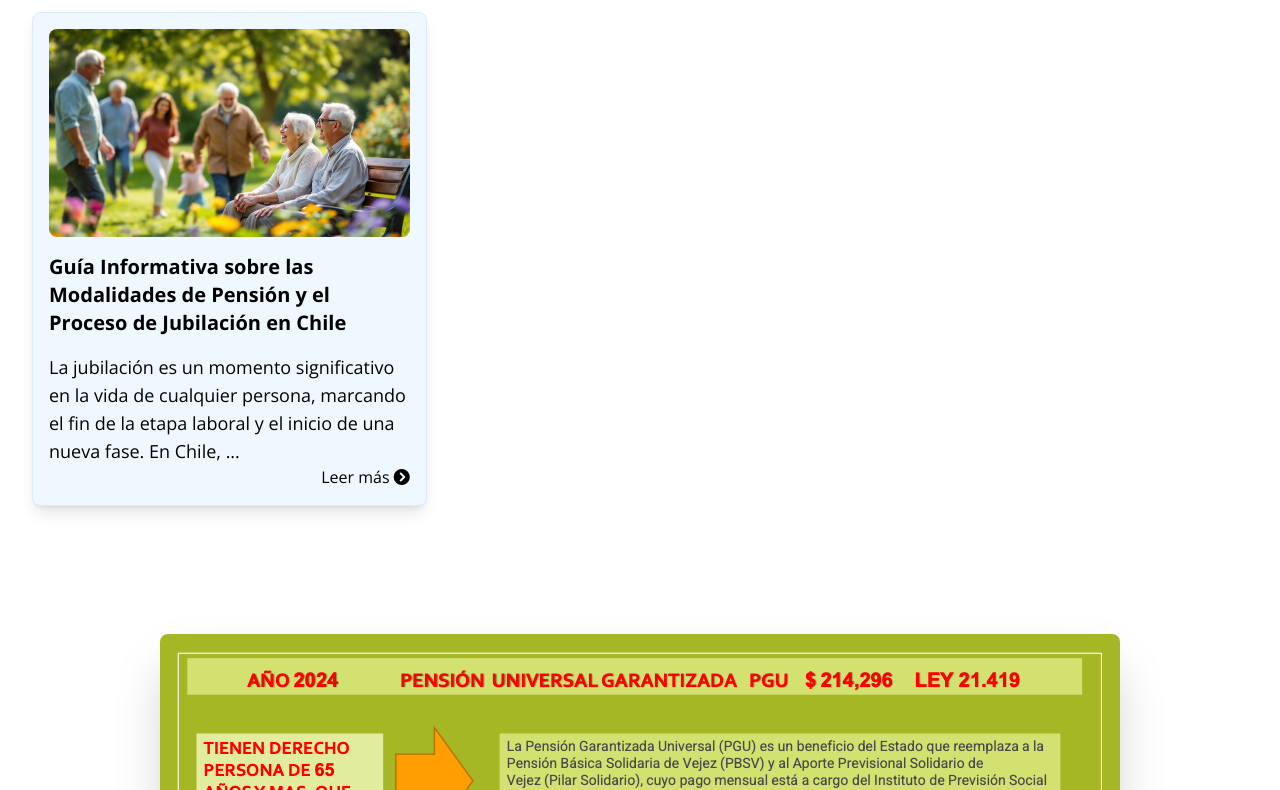
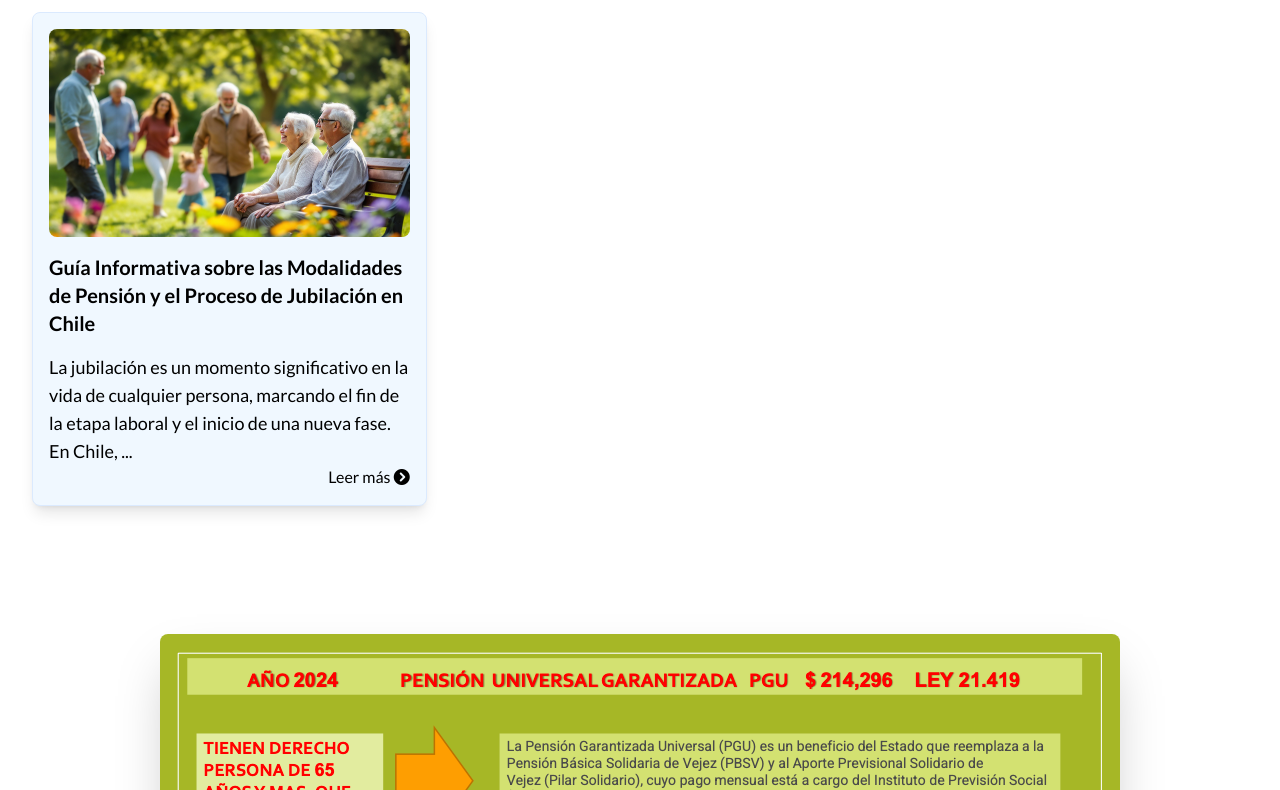
Before and after one commit to softwarebiobio/masjubilaciones.cl, an Eleventy site: page src/index.html in a window 1280 px wide. Shown: the part 652-1442 px from the top of the page. Built offline with nearby package versions, Linux system fonts and the light colour scheme; Eleventy itself is replaced by a stand-in of ours; files that its build step writes are made by us from their sources; files whose address does not match are found by name.

Commit message:
Add dark mode support to article and base styles
Enhanced article and base HTML files to support dark mode styling. Updated font to 'Lato' across the site for better consistency. Added dark mode CSS classes to the stylesheets to ensure improved readability in dark mode.

```diff
--- a/src/_includes/base.html
+++ b/src/_includes/base.html
@@ -17,10 +17,9 @@
 
     <style>
 
-        @import url('https://fonts.googleapis.com/css2?family=Open+Sans:ital,wght@0,300..800;1,300..800&display=swap');
-
+@import url('https://fonts.googleapis.com/css2?family=Lato:ital,wght@0,100;0,300;0,400;0,700;0,900;1,100;1,300;1,400;1,700;1,900&display=swap');
         body {
-            font-family: 'Open Sans', sans-serif;
+            font-family: 'Lato', sans-serif !important;
         }
 
         #inicio {
@@ -28,6 +27,7 @@
         }
 
     </style>
+
 </head>
 
 <body class="bg-white dark:bg-gray-900 text-gray-900 dark:text-gray-100">
```
Also changed, not shown: src/_includes/article.html (+2 -2 lines), src/css/styles.css.
